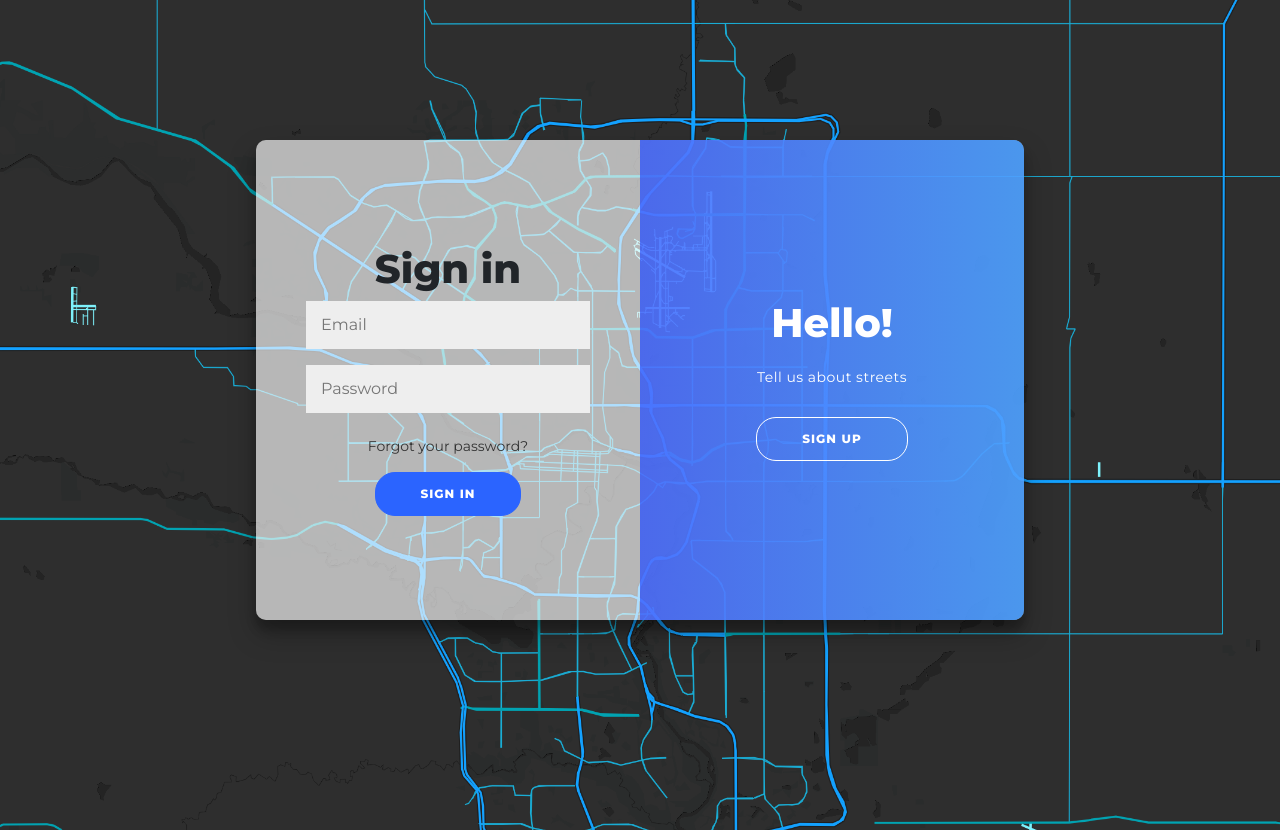
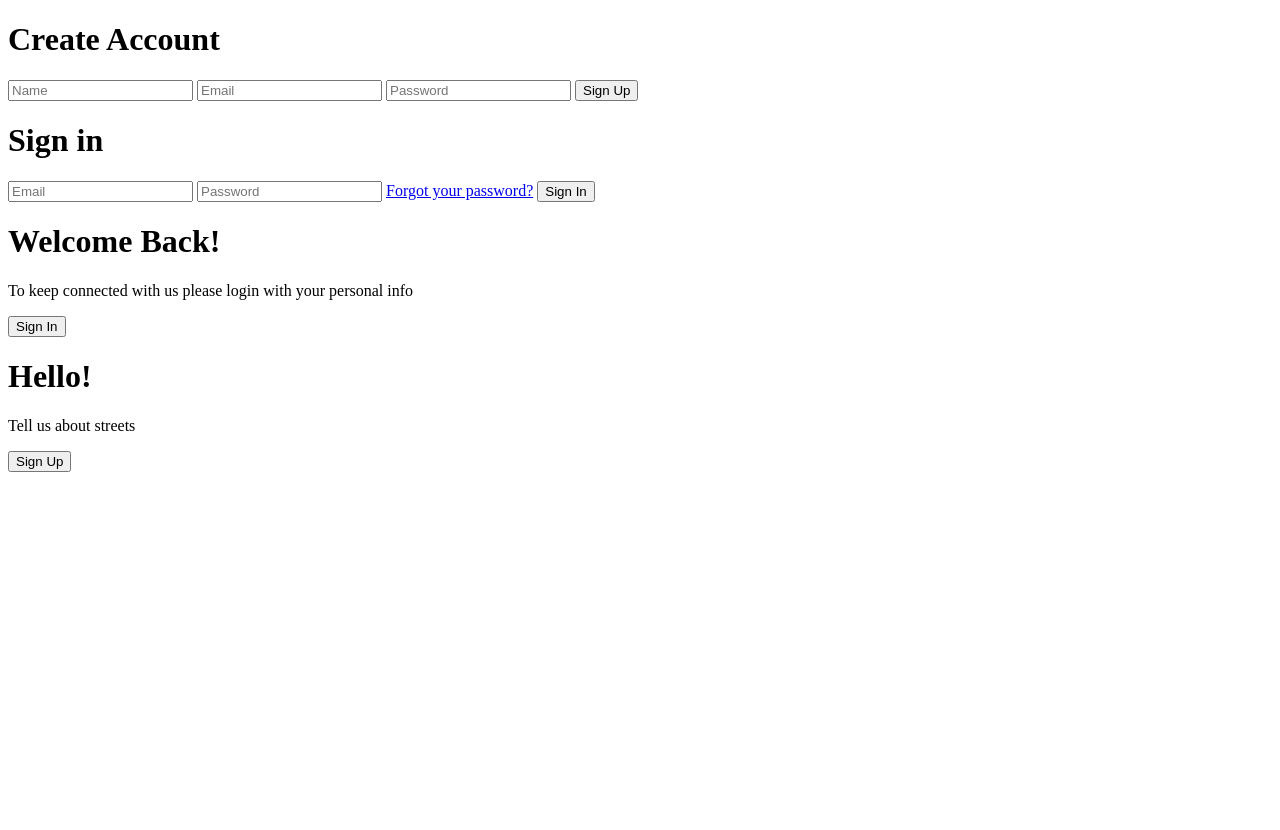
Before and after one commit to k4ukichu/ENGO651-Project, a Flask app: template Project/website/templates/signup.html in a window 1280 px wide. After the commit the page ends 472 px from the top, so only its background shows below. Run offline with Flask 2, Linux system fonts and the light colour scheme; the template is opened without the code that fills it, so the values that code supplies are empty.

Commit message:
Update signup.html

```diff
--- a/Project/website/templates/signup.html
+++ b/Project/website/templates/signup.html
@@ -3,11 +3,7 @@
     <head>
         <title>Map Sign Up</title>
         <meta charset="utf-8">
-        <meta name="viewport" content="width=device-width, initial-scale=1">
-        <link rel="stylesheet" href="https://cdn.jsdelivr.net/npm/bootstrap@4.6.1/dist/css/bootstrap.min.css">
-        <link rel="stylesheet" href="https://fonts.googleapis.com/css?family=Montserrat">
-        <link rel="stylesheet" href="https://fonts.googleapis.com/icon?family=Material+Icons">
-        <link rel="stylesheet" href="../static/signup.css">
+        <meta name="viewport" content="width=device-width, initial-scale=1"
 
     </head>
     <body>
```
